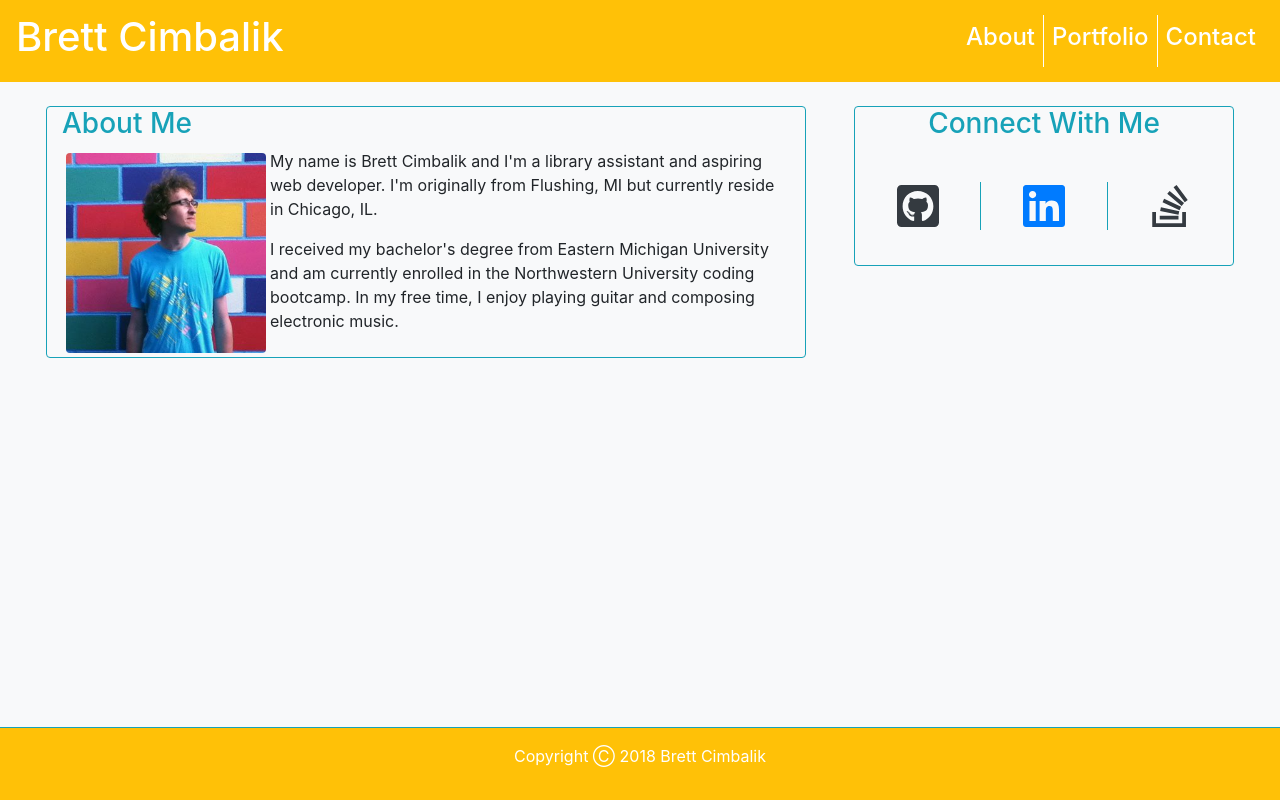
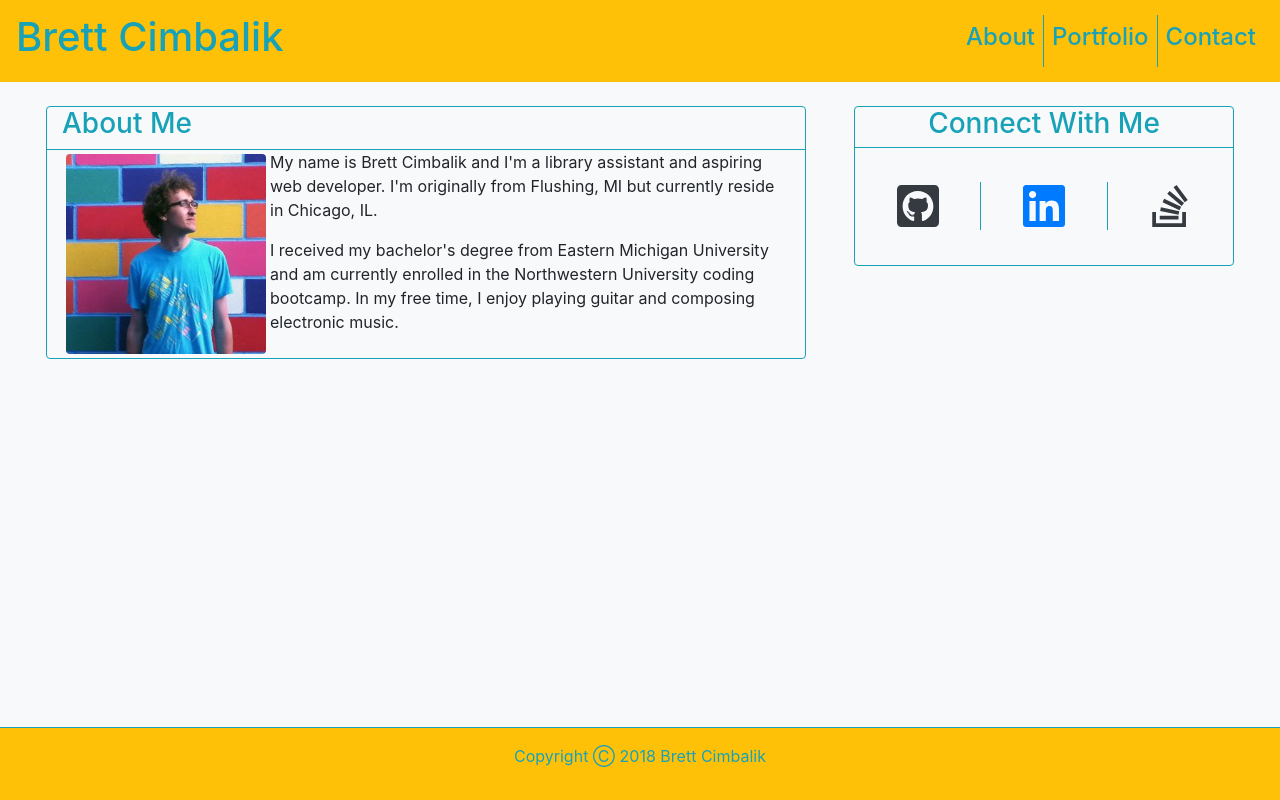
Before and after one commit to bcimbali/bootstrap-portfolio, a plain HTML site: page index.html in a window 1280 px wide. Drawn offline with nearby package versions, Linux system fonts and the light colour scheme.

Commit message:
made about me section sub-rows and sub-cols

```diff
--- a/index.html
+++ b/index.html
@@ -1,5 +1,5 @@
 <!DOCTYPE html>
-<html lang="row">
+<html lang="en">
 <head>
     <meta charset="utf-8" />
     <meta http-equiv="X-UA-Compatible" content="IE=edge">
@@ -10,31 +10,41 @@
     <script defer src="https://use.fontawesome.com/releases/v5.0.6/js/all.js"></script>
 </head>
 <body class="bg-light">
+
+    <!-- Nav Bar -->
     <nav class="navbar navbar-expand-lg navbar-light bg-warning">
-        <a class="navbar-brand text-white" href="#"><h1>Brett Cimbalik</h1></a>
+        <a class="navbar-brand text-info" href="#"><h1>Brett Cimbalik</h1></a>
         <button class="navbar-toggler" type="button" data-toggle="collapse" data-target="#navbarNav" aria-controls="navbarNav" aria-expanded="false" aria-label="Toggle navigation">
             <span class="navbar-toggler-icon"></span>
         </button>
         <div class="collapse navbar-collapse justify-content-end" id="navbarNav">
             <ul class="navbar-nav">
-            <li class="nav-item active border-right border-white">
-                <a class="nav-link text-white" href="#"><h4>About</h4><span class="sr-only">(current)</span></a>
+            <li class="nav-item active border-right border-info">
+                <a class="nav-link text-info" href="#"><h4>About</h4><span class="sr-only">(current)</span></a>
             </li>
             <li class="nav-item">
-                <a class="nav-link text-white border-right border-white" href="#"><h4>Portfolio</h4></a>
+                <a class="nav-link text-info border-right border-info" href="#"><h4>Portfolio</h4></a>
             </li>
             <li class="nav-item">
-                <a class="nav-link text-white" href="#"><h4>Contact</h4></a>
+                <a class="nav-link text-info" href="#"><h4>Contact</h4></a>
             </li>
             </ul>
         </div>
     </nav>
+
     <!-- Main content section -->
-    <div class="container h-100">
+    <section class="container h-100">
         <div class="row flex-md-nowrap justify-content-center">
+
             <!-- About Me -->
-            <div class="col-xs-12 col-md-8 m-4 border border-info rounded">
+            <article class="col-xs-12 col-md-8 m-4 border border-info rounded">
+                <div class="row">
+                    <div class="col">
                         <h3 class="text-info">About Me</h3>
+                    </div>
+                </div>
+                <div class="row">
+                    <div class="col border-top border-info">
                         <img src="./assets/images/Profile_Pic.jpg" alt="Photo of Brett" height="200rem" width="200rem" class="rounded float-left m-1">
                         <p>
                             My name is Brett Cimbalik and I'm a library assistant and aspiring
@@ -46,14 +56,17 @@
                             In my free time, I enjoy playing guitar and composing electronic music.
                         </p>
                     </div>
+                </div>
+            </article>
+
             <!-- Connect With Me -->
-            <div class="col-xs-12 col-md-4 m-4 mb-6 border border-info rounded w-100" style="height: 10rem">
+            <aside class="col-xs-12 col-md-4 m-4 mb-6 border border-info rounded w-100" style="height: 10rem">
                 <div class="row p-0 h-25">
                     <div class="col">
                         <h3 class="text-info text-center">Connect With Me</h3>
                     </div>
                 </div>
-                <div class="row d-flex align-items-center h-75 justify-content-around">
+                <div class="row d-flex align-items-center h-75 justify-content-around border-top border-info">
                     <div class="col text-center border-right border-info">
                         <a href="https://github.com/bcimbali" target="_blank"><i class="fab fa-github-square fa-3x text-dark"></i></a>
                     </div>
@@ -64,14 +77,16 @@
                         <a href="https://stackoverflow.com/users/6896761/bcimbali" target="_blank"><i class="fab fa-stack-overflow fa-3x text-dark"></i></a>
                     </div>
                 </div>
+            </aside>
         </div>
+
         <!-- Footer here -->
-       <div class="row fixed-bottom">
-            <div class="col-12 bg-warning mt-2 text-white p-3 border-top border-info">
+       <footer class="row fixed-bottom">
+            <div class="col-12 bg-warning mt-2 text-info p-3 border-top border-info">
                 <p class="d-flex justify-content-center">Copyright &#x24B8; 2018 Brett Cimbalik</p>
             </div>
-        </div>
-    </div>
+        </footer>
+    </section>
     <!-- <footer class="container-fluid w-100 bg-dark mt-6 text-light py-3 fixed-bottom">
         Footer
     </footer> -->
```
Lines whose indentation alone changed are shown as unchanged.
